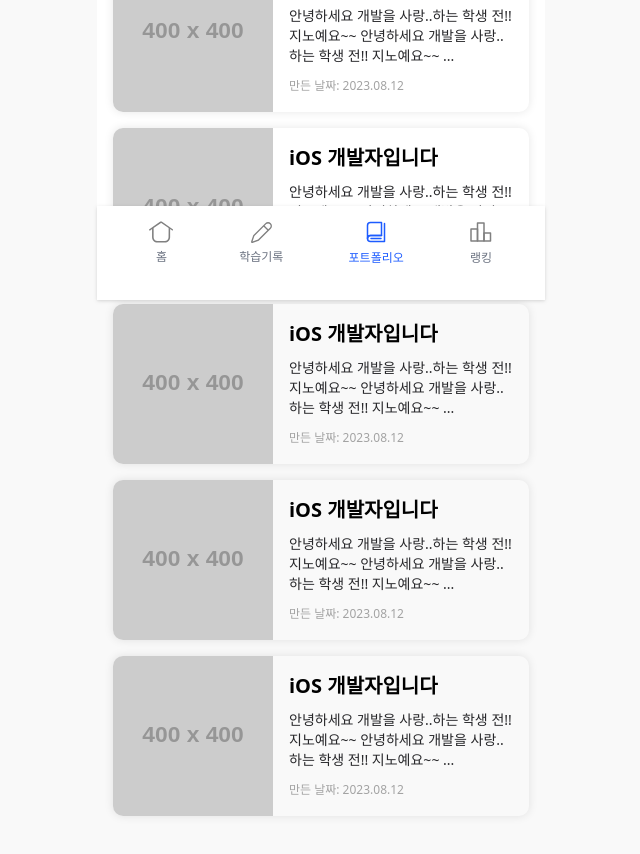
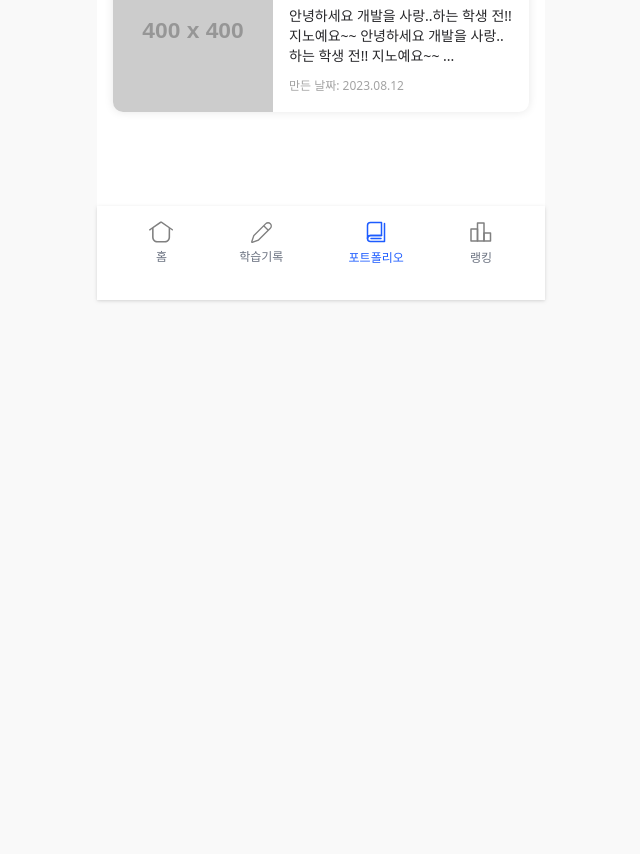
Before and after one commit to TeamDivers/Soar, a React (Create React App) app in the folder client/: page /portfolio in a window 1280 px wide. Shown: the part 500-1354 px from the top of the page, without its empty margins (319-959 px from the left). After the commit the page ends 800 px from the top, so only its background shows below. Built offline with nearby package versions, Linux system fonts and the light colour scheme.

Commit message:
fix: slideToDelete's delete button height

```diff
--- /dev/null
+++ b/client/src/components/SlideToDelete/index.css
@@ -0,0 +1,3 @@
+.swiper-slide {
+    height: auto;
+}
--- a/client/src/components/SlideToDelete/index.tsx
+++ b/client/src/components/SlideToDelete/index.tsx
@@ -2,6 +2,7 @@
 import { Swiper, SwiperSlide, useSwiper, useSwiperSlide } from 'swiper/react';
 
 import 'swiper/css';
+import './index.css';
 import { Delete } from '@images/index';
 
 interface SlideToDeleteProps {
@@ -35,9 +36,11 @@
     }, [swiperSlide.isActive]);
 
     return (
-        <button className="flex items-center justify-center h-40 px-4 mt-2 rounded-[10px] bg-red-600">
-            <Delete />
-        </button>
+        <div className="h-full py-2">
+            <button className="flex items-center justify-center h-full px-4 rounded-[10px] bg-red-600">
+                <Delete />
+            </button>
+        </div>
     );
 };
 
--- a/client/src/routes/portfolio/index.tsx
+++ b/client/src/routes/portfolio/index.tsx
@@ -20,26 +20,6 @@
                     <PortfolioCard />
                 </div>
             </SlideToDelete>
-            <SlideToDelete onDelete={deletePortfolio}>
-                <div className="px-4 py-2">
-                    <PortfolioCard />
-                </div>
-            </SlideToDelete>
-            <SlideToDelete onDelete={deletePortfolio}>
-                <div className="px-4 py-2">
-                    <PortfolioCard />
-                </div>
-            </SlideToDelete>
-            <SlideToDelete onDelete={deletePortfolio}>
-                <div className="px-4 py-2">
-                    <PortfolioCard />
-                </div>
-            </SlideToDelete>
-            <SlideToDelete onDelete={deletePortfolio}>
-                <div className="px-4 py-2">
-                    <PortfolioCard />
-                </div>
-            </SlideToDelete>
         </>
     );
 };
```
